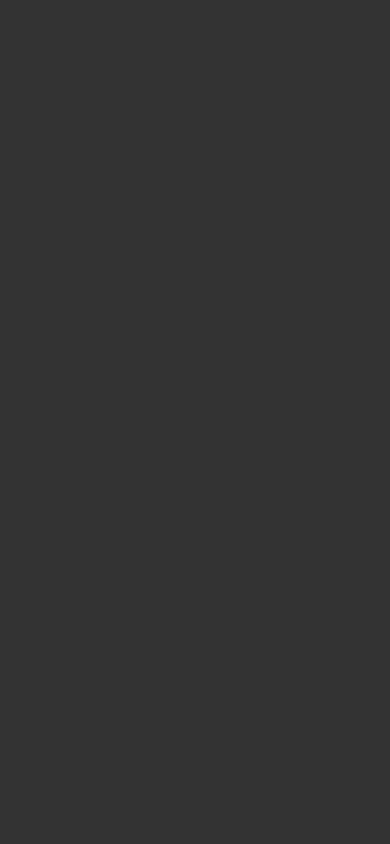
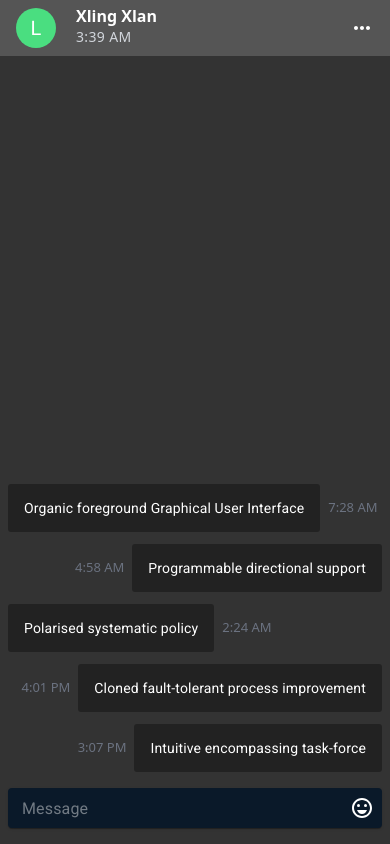
Before and after one commit to lyn-eva/Chatto, a React (Create React App) app: page /p/1 in a window 390 px wide. Before the commit this address had no page. Built offline with nearby package versions, Linux system fonts and the light colour scheme.

Commit message:
completed mobile design for chat room

```diff
--- a/package.json
+++ b/package.json
@@ -5,6 +5,7 @@
   "dependencies": {
     "@emotion/react": "^11.9.0",
     "@emotion/styled": "^11.8.1",
+    "@mui/icons-material": "^5.6.2",
     "@mui/material": "^5.7.0",
     "@reduxjs/toolkit": "^1.8.1",
     "@testing-library/jest-dom": "^5.16.4",
@@ -14,6 +15,7 @@
     "@types/node": "^17.0.32",
     "@types/react": "^18.0.9",
     "@types/react-dom": "^18.0.3",
+    "material-icons": "^1.10.11",
     "react": "^18.1.0",
     "react-dom": "^18.1.0",
     "react-redux": "^8.0.1",
--- a/src/App.tsx
+++ b/src/App.tsx
@@ -4,10 +4,12 @@ import React from 'react';
 import './App.css';
 
 const Home = lazy(() => import('./pages/Home'));
+const PrivateChat = lazy(() => import('./pages/PrivateChat'));
 
 function App() {
   return (
     <Routes>
+      <Route path='/p/:id' element={<PrivateChat />} />
       <Route path='/' element={<Home />} />
     </Routes>
   );
--- /dev/null
+++ b/src/chat/ChatHeader.tsx
@@ -0,0 +1,24 @@
+import React from 'react';
+import Avatar from '@mui/material/Avatar';
+import MoreHorizIcon from '@mui/icons-material/MoreHoriz';
+import Button from '@mui/material/Button';
+import IconButton from '@mui/material/IconButton';
+
+const ChatHeader = () => {
+  return (
+    <header className='flex justify-between items-center px-4 py-2 bg-[#555]'>
+      <button>
+        <Avatar className='w-10 h-10 bg-green-400'> L</Avatar>
+      </button>
+      <div className='ml-5 grow text-white'>
+        <h2 className='font-bold leading-4'>{'Xling Xlan'}</h2>
+        <span className='text-sm tracking-wide text-gray-300'>{'3:39 AM'}</span>
+      </div>
+      <IconButton sx={{ p: 0 }}>
+        <MoreHorizIcon className='text-white' />
+      </IconButton>
+    </header>
+  );
+};
+
+export default ChatHeader;
--- /dev/null
+++ b/src/chat/Input.tsx
@@ -0,0 +1,26 @@
+import React from 'react';
+import TextField from '@mui/material/TextField';
+import IconButton from '@mui/material/IconButton';
+import SentimentVerySatisfiedIcon from '@mui/icons-material/SentimentVerySatisfied';
+import Paper from '@mui/material/Paper';
+
+const Input = () => {
+  return (
+    <section className='fixed bottom-4 right-0 w-full px-2 z-50'>
+      <Paper sx={{ display: 'flex', bgcolor: '#0a1929' }}>
+        <TextField
+          fullWidth
+          multiline
+          size='small'
+          placeholder='Message'
+          sx={{ textarea: { color: 'white' }, fieldset: { border: 'none' } }}
+        />
+        <IconButton>
+          <SentimentVerySatisfiedIcon sx={{ color: '#fff' }} />
+        </IconButton>
+      </Paper>
+    </section>
+  );
+};
+
+export default Input;
--- /dev/null
+++ b/src/chat/Message.tsx
@@ -0,0 +1,32 @@
+import React from 'react';
+import SnackBar from '@mui/material/Snackbar';
+// import { msgTypes } from './ChatTypes';
+import { MsgTypes } from './chatTypes';
+
+interface Props extends MsgTypes {
+  isOwner: Boolean;
+}
+
+const Message: React.FC<Props> = ({ isOwner, msg, sendAt }) => {
+  return (
+    <li
+      className={`${
+        isOwner ? 'self-end flex-row-reverse' : 'self-start'
+      } px-2 flex items-center gap-2 z-0`}
+    >
+      <SnackBar
+        sx={{
+          position: 'static',
+          bgcolor: '#222',
+          borderRadius: '3px',
+          div: { boxShadow: 'none', bgcolor: 'transparent' },
+        }}
+        open
+        message={msg}
+      />
+      <span className='text-gray-500 text-[13px]'>{sendAt}</span>
+    </li>
+  );
+};
+
+export default Message;
--- /dev/null
+++ b/src/chat/MsgBox.tsx
@@ -0,0 +1,49 @@
+import React from 'react';
+import Message from './Message';
+import { MsgTypes } from './chatTypes';
+
+const messages: MsgTypes[] = [
+  {
+    id: 1,
+    userId: '依娜',
+    sendAt: '7:28 AM',
+    msg: 'Organic foreground Graphical User Interface',
+  },
+  {
+    id: 2,
+    userId: '璟雯',
+    sendAt: '4:58 AM',
+    msg: 'Programmable directional support',
+  },
+  {
+    id: 3,
+    userId: '依娜',
+    sendAt: '2:24 AM',
+    msg: 'Polarised systematic policy',
+  },
+  {
+    id: 4,
+    userId: '璟雯',
+    sendAt: '4:01 PM',
+    msg: 'Cloned fault-tolerant process improvement',
+  },
+  {
+    id: 5,
+    userId: '璟雯',
+    sendAt: '3:07 PM',
+    msg: 'Intuitive encompassing task-force',
+  },
+];
+const MsgBox = () => {
+  return (
+    <main className='h-[calc(100vh-8rem)]'>
+      <ul className='flex flex-col justify-end h-full gap-3'>
+        {messages.map((msg) => (
+          <Message isOwner={msg.userId === '璟雯'} {...msg} key={msg.id} />
+        ))}
+      </ul>
+    </main>
+  );
+};
+
+export default MsgBox;
--- /dev/null
+++ b/src/chat/chatTypes.ts
@@ -0,0 +1,6 @@
+export interface MsgTypes {
+  msg: string;
+  userId: string;
+  id: number;
+  sendAt: string;
+}
--- a/src/home/Member.tsx
+++ b/src/home/Member.tsx
@@ -1,10 +1,16 @@
 import React from 'react';
+import { useNavigate } from 'react-router-dom';
 import Avatar from '@mui/material/Avatar';
 import { MemberType } from './homeTypes';
 
 const Member: React.FC<MemberType> = ({ username, lastActive, msg, id }) => {
+  const navigate = useNavigate();
+
   return (
-    <li className='flex items-center text-white py-2 px-3 hover:bg-gray-700 cursor-pointer rounded-sm'>
+    <li
+      onClick={() => navigate('/p/' + id.toString())}
+      className='flex items-center text-white py-2 px-3 hover:bg-gray-700 cursor-pointer rounded-sm'
+    >
       <Avatar>LN</Avatar>
       <div className='ml-3 grow'>
         <div className='flex-between'>
--- /dev/null
+++ b/src/pages/PrivateChat.tsx
@@ -0,0 +1,16 @@
+import React from 'react';
+import ChatHeader from '../chat/ChatHeader';
+import Input from '../chat/Input';
+import MsgBox from '../chat/MsgBox';
+
+const PrivateChat = () => {
+  return (
+    <>
+      <ChatHeader />
+      <MsgBox />
+      <Input />
+    </>
+  );
+};
+
+export default PrivateChat;
```
Also changed, not shown: 1 other file (tests, documents, lock files or other folders).
